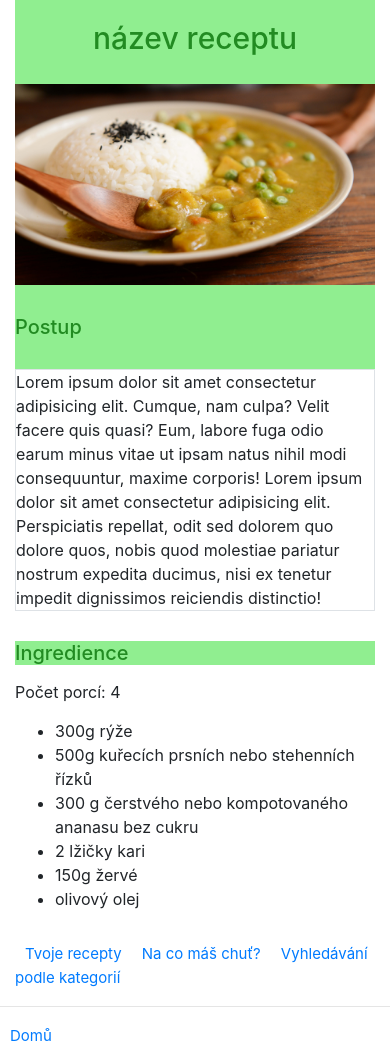
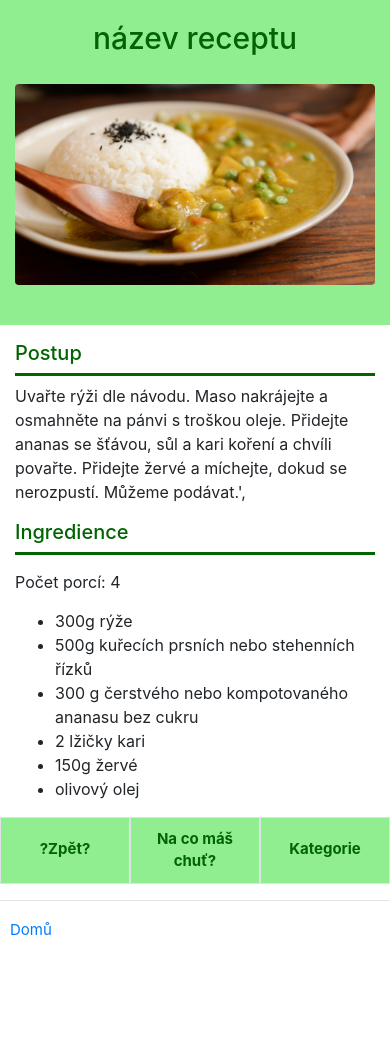
Before and after one commit to AnickaVargova/recepty-hrave-a-zdrave, a Vue app in the folder finalni-projekt/: page /detail in a window 390 px wide. After the commit the page ends 949 px from the top, so only its background shows below. Built offline with nearby package versions, Linux system fonts and the light colour scheme.

Commit message:
Detail obrazku vol2
funguje pouze pro mobil

```diff
--- a/finalni-projekt/src/views/Detail.vue
+++ b/finalni-projekt/src/views/Detail.vue
@@ -1,20 +1,22 @@
 <template>
+  <div class="hlavni">
+    <div class="container light-green padding">
+      <div class="nadpis">
+        <h2 class="font-size-30 dark-green">název receptu</h2>
+      </div>
+      <div class="obrazek">
+        <img src="./../assets/images/kurecinakari.jpg" id="fotka" class="img-fluid rounded" />
+      </div>
+    </div>
     <div class="container">
-    <div class="light-green">
-    <h2 class="font-size-30 forest-green">
-      název receptu
-    </h2>
+      <h3 class="font-size-20 dark-green postup">Postup</h3>
+      <div class="navod">
+        <p>Uvařte rýži dle návodu. Maso nakrájejte a osmahněte na pánvi s troškou oleje. Přidejte ananas se šťávou, sůl a kari koření a chvíli povařte. Přidejte žervé a míchejte, dokud se nerozpustí. Můžeme podávat.',</p>
+      </div>
       <div>
-    <img src="./../assets/images/kurecinakari.jpg" id = "fotka" class="img-fluid"/></div>
-  <div class="odstavec">
-    <h3 class="font-size-20 forest-green">Postup</h3>
+        <h3 class="font-size-20 dark-green ingredience">Ingredience</h3>
       </div>
-    <p class="border">Lorem ipsum dolor sit amet consectetur adipisicing elit. Cumque, nam culpa? Velit facere quis quasi? Eum, labore fuga odio earum minus vitae ut ipsam natus nihil modi consequuntur, maxime corporis! Lorem ipsum dolor sit amet consectetur adipisicing elit. Perspiciatis repellat, odit sed dolorem quo dolore quos, nobis quod molestiae pariatur nostrum expedita ducimus, nisi ex tenetur impedit dignissimos reiciendis distinctio!
-    </p>
-  </div>
-  <div class="odstavec">
-    <h3 class="font-size-20 forest-green light-green">Ingredience</h3>
-
+      <div class="bila">
         <p class="porce">Počet porcí: 4</p>
         <ul>
           <li>300g rýže</li>
@@ -24,14 +26,15 @@
           <li>150g žervé</li>
           <li>olivový olej</li>
         </ul>
-
       </div>
-
-
-
-    <router-link to="/tvojeRecepty">Tvoje recepty</router-link>
-    <router-link to="/hra2">Na co máš chuť?</router-link>
-    <router-link to="/vyhledavani">Vyhledávání podle kategorií</router-link>
+    </div>
+    <div class="container light-green">
+      <div class="row d-flex">
+      <router-link class="col-4 flex-fill border text-center padding-top dark-green font-weight-bold" to="/tvojeRecepty">?Zpět?</router-link>
+      <router-link class="col-4 flex-fill border text-center dark-green font-weight-bold" to="/hra2">Na co máš chuť?</router-link>
+     <router-link class="col-4 flex-fill border text-center padding-top dark-green font-weight-bold" to="/vyhledavani">Kategorie</router-link>
+     </div>
+    </div>
   </div>
 </template>
 
@@ -41,17 +44,31 @@ export default {};
 
 <style>
 
+.border{
+  border: 3px solid black;
+}
+.navod {
+  margin: 0 auto;
+  padding: 0 auto;
+}
+.postup {
+  padding: 16px 0 8px 0;
+  border-bottom: 3px solid darkgreen;
+}
+
+.ingredience {
+  border-bottom: 3px solid darkgreen;
+  padding: 0px 0 8px 0;
+}
+
+.padding {
+  padding-bottom: 40px;
+}
+.padding-top{
+  padding-top:20px;
+}
 .light-green {
   background-color: lightgreen;
-
-}
-
-.border {
-  border-top: 20px grey solid;
-  border-bottom: 20px grey solid;
-  border-left: none;
-  border-right: none;
-  background-color: white;
 }
 
 .porce {
@@ -66,7 +83,7 @@ export default {};
 }
 
 .odstavec {
-  margin:  30px auto;
+  margin: 30px auto;
   display: block;
 }
 
@@ -74,12 +91,10 @@ export default {};
   font-size: 30px;
 }
 
-.forest-green {
-  color: forestgreen;
+.dark-green {
+  color: darkgreen;
 }
-
 h2 {
-
   margin: auto;
   padding: 20px;
   text-align: center;
@@ -94,5 +109,4 @@ img {
   margin: auto;
 }
 */
-
 </style>
```
Lines whose indentation alone changed are shown as unchanged.
